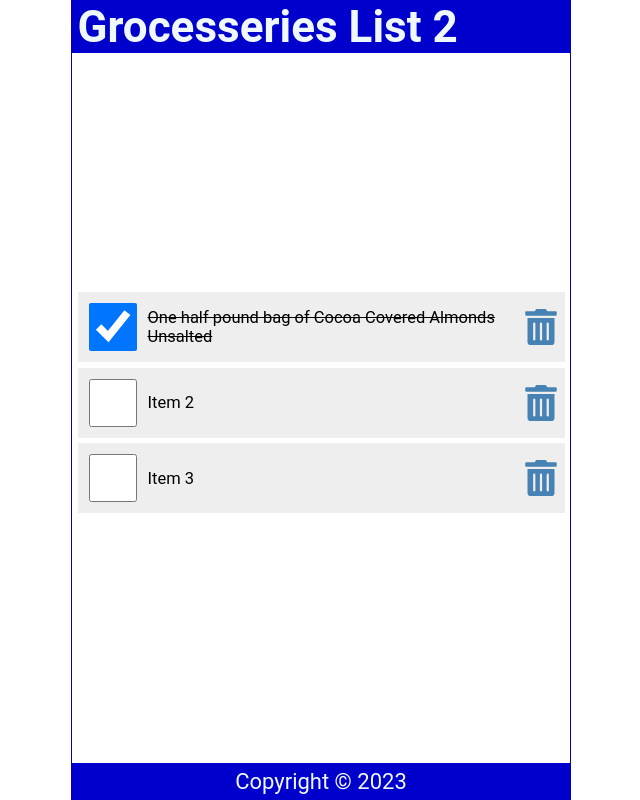
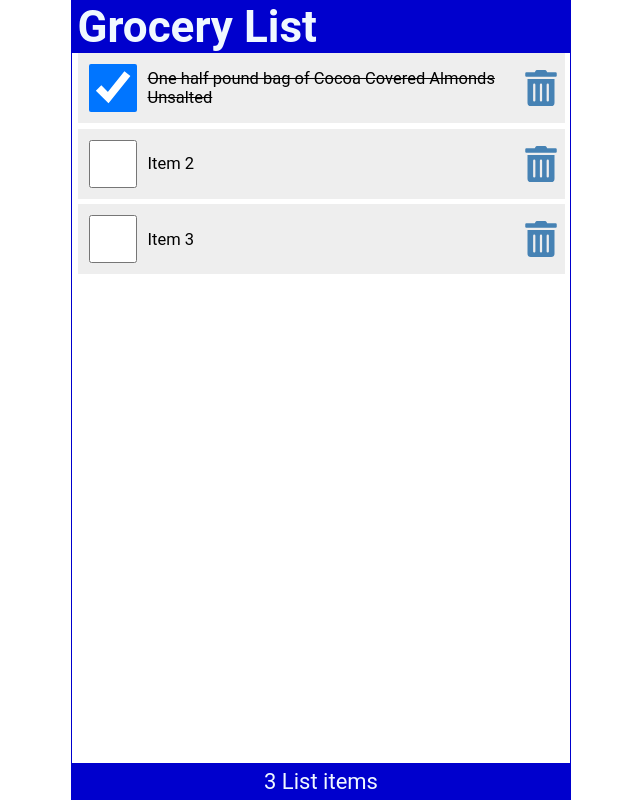
Before and after one commit to NigoraMamad/react02, a React (Create React App) app: page / in a window 1280 px wide. Shown: the whole page, without its empty margins (319-959 px from the left). Built offline with nearby package versions, Linux system fonts and the light colour scheme.

Commit message:
props and prop drilling

```diff
--- a/src/App.js
+++ b/src/App.js
@@ -1,13 +1,48 @@
 import Header from './Header';
 import Content from './Content';
 import Footer from './Footer';
+import { useState } from 'react';
 
 function App() {
+  const [items, setItems] = useState([
+      {
+          id: 1,
+          checked: true,
+          item: "One half pound bag of Cocoa Covered Almonds Unsalted"
+      },
+      {
+          id: 2,
+          checked: false,
+          item: "Item 2"
+      },
+      {
+          id: 3,
+          checked: false,
+          item: "Item 3"
+      }
+  ]);
+
+  const handleCheck = (id) => {
+    const listItems = items.map((item) => item.id === id ? { ...item, checked: !item.checked} : item);
+    setItems(listItems);
+    localStorage.setItem('shoppingList', JSON.stringify(listItems));
+  }
+
+  const handleDelete = (id) => {
+  const listItems = items.filter((item) => item.id !== id);
+  setItems(listItems);
+  localStorage.setItem('shoppingList', JSON.stringify(listItems));
+  }
+
   return (
     <div className="App">
-      <Header />
-      <Content />
-      <Footer />
+      <Header title="Grocery List" />
+      <Content
+      items={items}
+      handleCheck={handleCheck}
+      handleDelete={handleDelete}
+      />
+      <Footer length={items.length} />
     </div>
   );
 }
--- a/src/Content.js
+++ b/src/Content.js
@@ -1,62 +1,16 @@
 import React from 'react'
-import { useState } from 'react';
-import { FaTrashAlt } from 'react-icons/fa';
+import ItemList from './ItemList';
 
-const Content = () => {
-  const [items, setItems] = useState([
-    {
-        id: 1,
-        checked: true,
-        item: "One half pound bag of Cocoa Covered Almonds Unsalted"
-    },
-    {
-        id: 2,
-        checked: false,
-        item: "Item 2"
-    },
-    {
-        id: 3,
-        checked: false,
-        item: "Item 3"
-    }
-]);
-
-const handleCheck = (id) => {
-  const listItems = items.map((item) => item.id === id ? { ...item, checked: !item.checked} : item);
-  setItems(listItems);
-  localStorage.setItem('shoppingList', JSON.stringify(listItems));
-}
-
-const handleDelete = (id) => {
- const listItems = items.filter((item) => item.id !== id);
- setItems(listItems);
- localStorage.setItem('shoppingList', JSON.stringify(listItems));
-}
+const Content = ({items, handleCheck, handleDelete}) => {
 
   return (
     <main>
       {items.length ? (
-        <ul>
-          {items.map((item) => (
-            <li className='item' key={item.id}>
-              <input
-              type="checkbox"
-              onChange={() => handleCheck(item.id)}
-              checked={item.checked}
-              />
-              <label
-              style={(item.checked) ? { textDecoration: 'line-through'} : null}
-                onDoubleClick={() => handleCheck(item.id)}>
-                {item.item}</label>
-            <FaTrashAlt
-                onClick={() => handleDelete(item.id)}
-                role="button"
-                tabIndex="0"
-                />
-            </li>
-          ))}
-
-        </ul>
+        <ItemList
+         items={items}
+         handleCheck={handleCheck}
+         handleDelete={handleDelete}
+        />
       ) : (
         <p style={{marginTop: '2rem'}}>Your list is empty</p>
       )}
--- a/src/Footer.js
+++ b/src/Footer.js
@@ -1,10 +1,9 @@
 import React from 'react'
 
-const Footer = () => {
- const today = new Date();
+const Footer = ({length}) => {
   return (
     <footer>
-<p>Copyright &copy; {today.getFullYear()} </p>
+      <p>{length} List {length === 1 ? 'item' : 'items'}</p>
     </footer>
   )
 }
--- a/src/Header.js
+++ b/src/Header.js
@@ -1,11 +1,15 @@
 import React from 'react'
 
-const Header = () => {
+const Header = ({ title}) => {
   return (
     <header>
-     <h1>Grocesseries List 2</h1>
+     <h1>{title}</h1>
     </header>
   )
 }
 
+Header.defaultProps ={
+  title: 'Default Title'
+}
+
 export default Header
--- /dev/null
+++ b/src/ItemList.js
@@ -0,0 +1,20 @@
+import React from 'react'
+import LineItem from './LineItem'
+
+const ItemList = ({items, handleCheck, handleDelete}) => {
+  return (
+ <ul>
+  {items.map((item) => (
+   <LineItem
+    key={item.id}
+    item={item}
+    handleCheck={handleCheck}
+    handleDelete={handleDelete}
+   />
+  ))}
+
+ </ul>
+  )
+}
+
+export default ItemList
--- /dev/null
+++ b/src/LineItem.js
@@ -0,0 +1,26 @@
+import React from 'react'
+import { FaTrashAlt } from 'react-icons/fa';
+
+const LineItem = ({item, handleCheck, handleDelete}) => {
+  return (
+   <li className='item' key={item.id}>
+   <input
+    type="checkbox"
+    onChange={() => handleCheck(item.id)}
+    checked={item.checked}
+   />
+   <label
+    style={(item.checked) ? { textDecoration: 'line-through'} : null}
+    onDoubleClick={() => handleCheck(item.id)}>
+    {item.item}
+   </label>
+  <FaTrashAlt
+   onClick={() => handleDelete(item.id)}
+   role="button"
+   tabIndex="0"
+  />
+  </li>
+  )
+}
+
+export default LineItem
--- a/src/index.css
+++ b/src/index.css
@@ -44,7 +44,7 @@
   display: flex;
   flex-direction: column;
   flex-grow: 1;
-  justify-content: center;
+  justify-content: flex-start;
   align-items: center;
   overflow-y: auto;
 }
```
